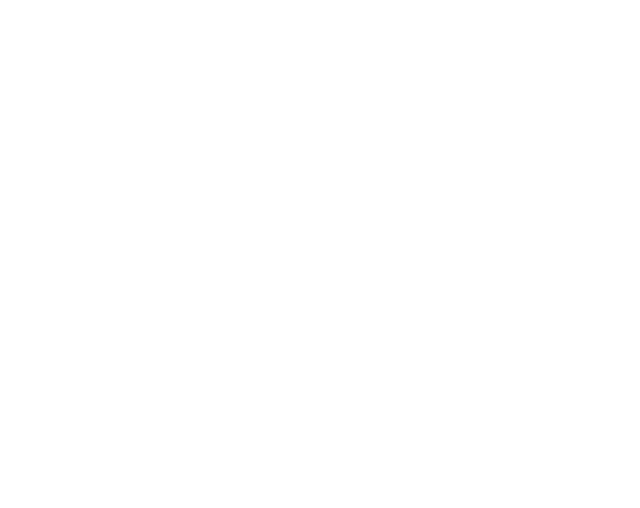
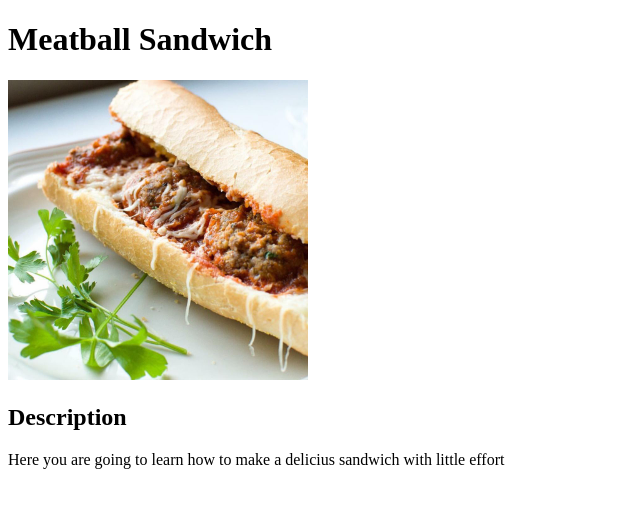
Before and after one commit to creiser-0/odin-recipes, a plain HTML site: page sandwich.html in a window 1280 px wide. Shown: the whole page, without its empty margins (0-640 px from the left). Drawn offline with Linux system fonts and the light colour scheme.

Commit message:
Add images to te recipes and a description
Added the subject to recipes, along with a image and a short
description

```diff
--- a/sandwich.html
+++ b/sandwich.html
@@ -5,6 +5,9 @@
     <title>Meatball Sandwich</title>
 </head>
 <body>
-
+    <h1>Meatball Sandwich</h1>
+    <img src="./img/sandwich.jpeg" alt="A sandwich with Meatballs and cheese inside" width="300">
+    <h2>Description</h2>
+    <p>Here you are going to learn how to make a delicius sandwich with little effort</p>
 </body>
 </html>
```
Also changed, not shown: egg.html (+4 -1 lines), taco.html (+4 -1 lines), img/air-egg.jpeg (renamed from img/air-egg.jpg).
